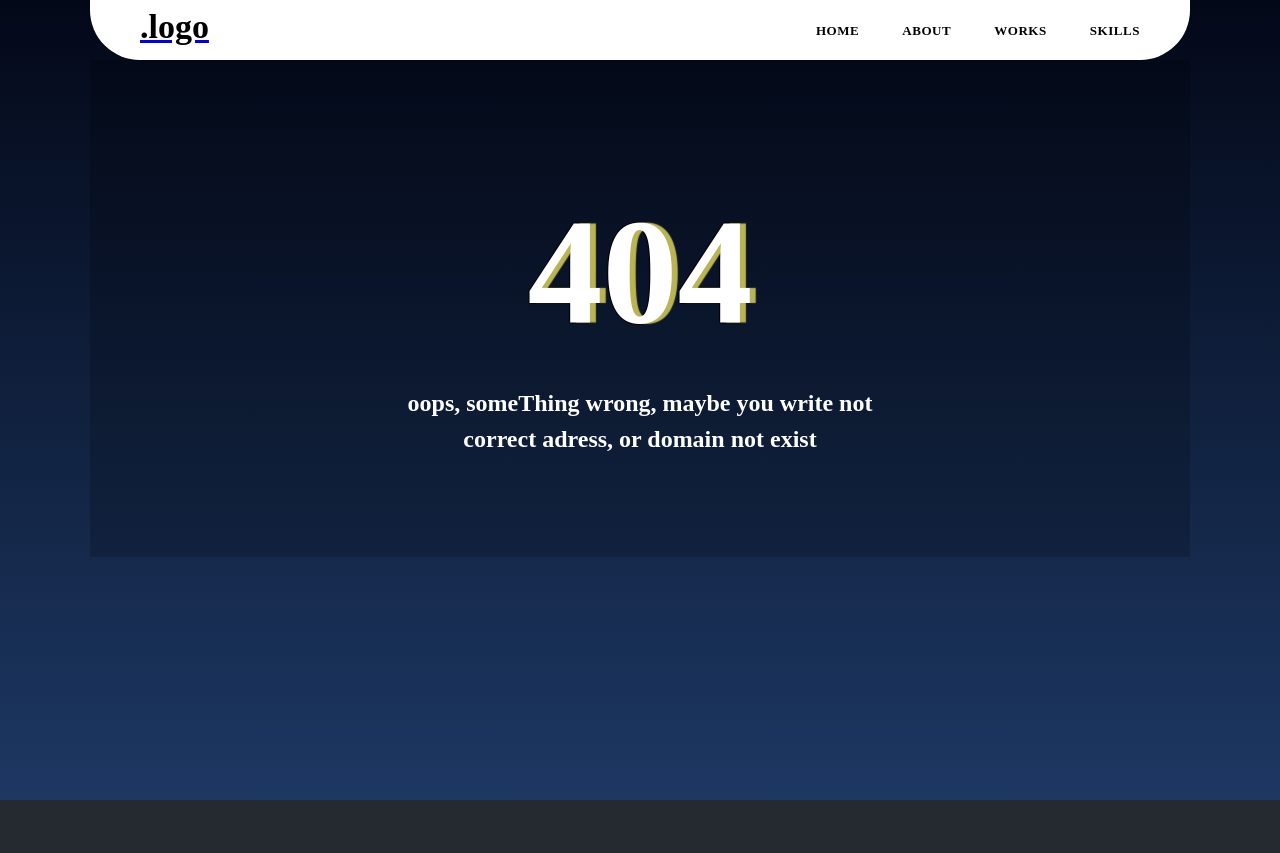
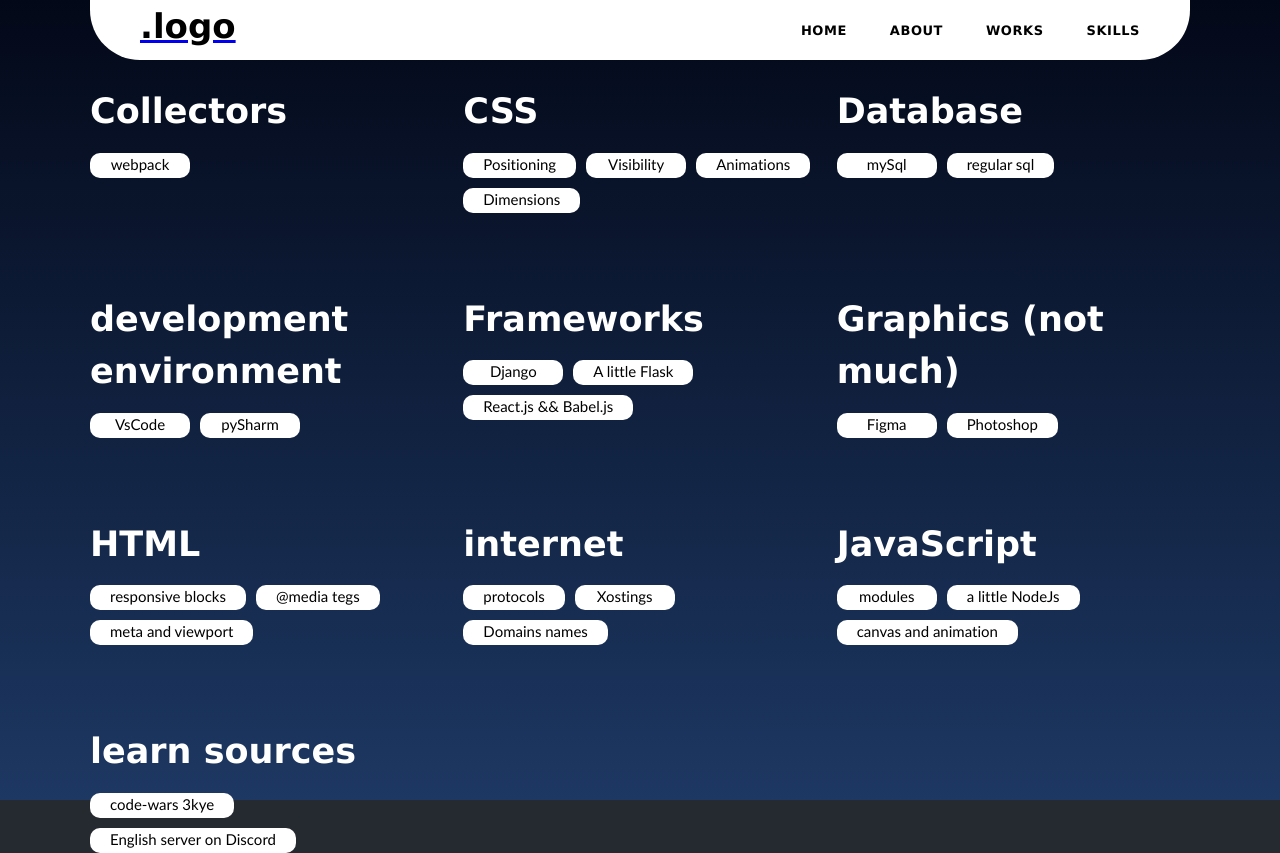
Before and after one commit to grand3680/porfolio-nextJS, a Next.js app: page /skills in a window 1280 px wide. Before the commit this address had no page. Before the commit the page ends 800 px from the top, so only its background shows below. Built offline with nearby package versions, Linux system fonts and the light colour scheme.

Commit message:
add fonts

```diff
--- a/src/components/Heder/Heding.js
+++ b/src/components/Heder/Heding.js
@@ -1,5 +1,5 @@
 // import styles from '../styles/Main.module.main.scss'
-import styles from './Styles/base.module.scss'
+import styles from './styles/base.module.scss'
 import NavBar from '@/components/navigation/NavBar';
 import container from '@/styles/container.module.scss';
 
@@ -7,12 +7,13 @@ const Heading = () => (
   <>
    <div className={container.container}>
     <div className={styles.particle_background}>
-        <canvas className={styles.canvas_particle_background}></canvas>
+        <canvas id="canvas_particle" className={styles.canvas_particle_background}></canvas>
     </div>
 
     <div className={styles.container}>
       <NavBar/>
     </div>
+
    </div>
   </>
 
--- a/src/components/aboutPage/About.js
+++ b/src/components/aboutPage/About.js
@@ -25,7 +25,8 @@ const About = () => {
                 alt=""/>
             </div>
         </section>
-    </>)
+    </>
+    )
 }
 
 
--- /dev/null
+++ b/src/pages/skills.js
@@ -0,0 +1,17 @@
+import Head from "next/head";
+import Skilses from '@/components/skills/skillses';
+
+const Skills = () => {
+    return (
+    <>
+        <Head>
+            <title>Skills</title>
+        </Head>
+
+        <Skilses/>
+    </>
+    )
+}
+
+
+export default Skills;
--- a/src/styles/body/body.scss
+++ b/src/styles/body/body.scss
@@ -5,6 +5,7 @@ $color-opacity: #f6f8f4;
 body {
     background-color: $color-dark;
     color: white;
+    font-family: Verdana, Geneva, Tahoma, sans-serif;
 }
 
 
```
